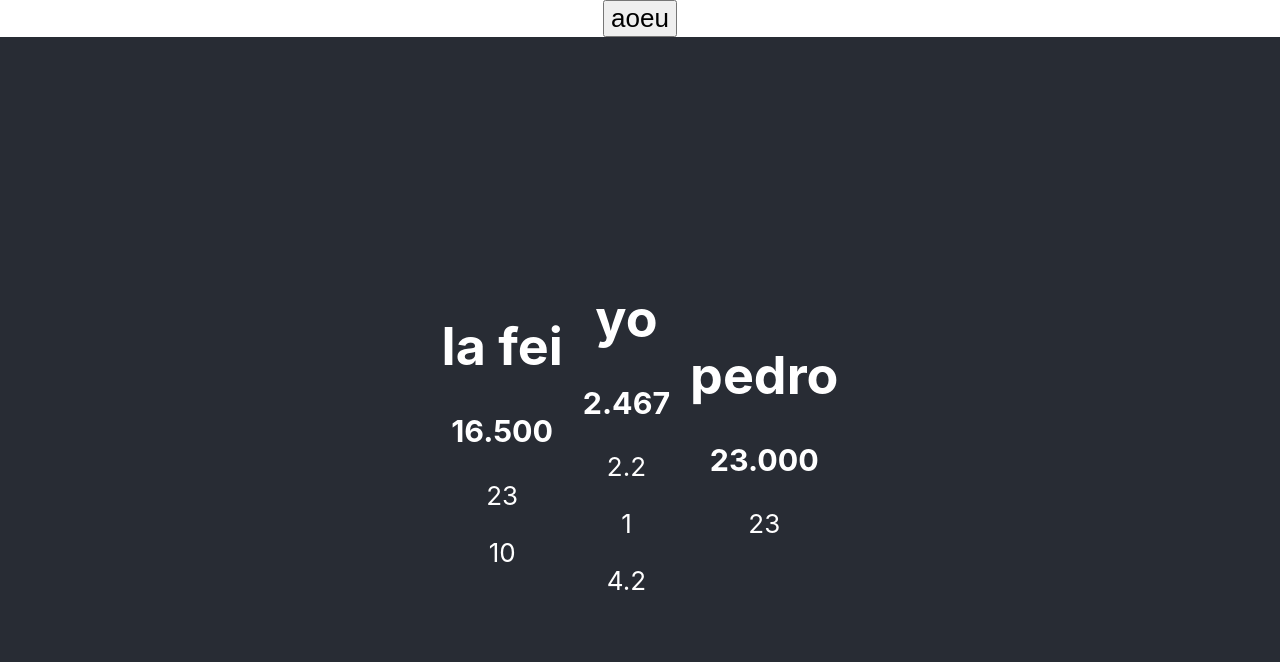
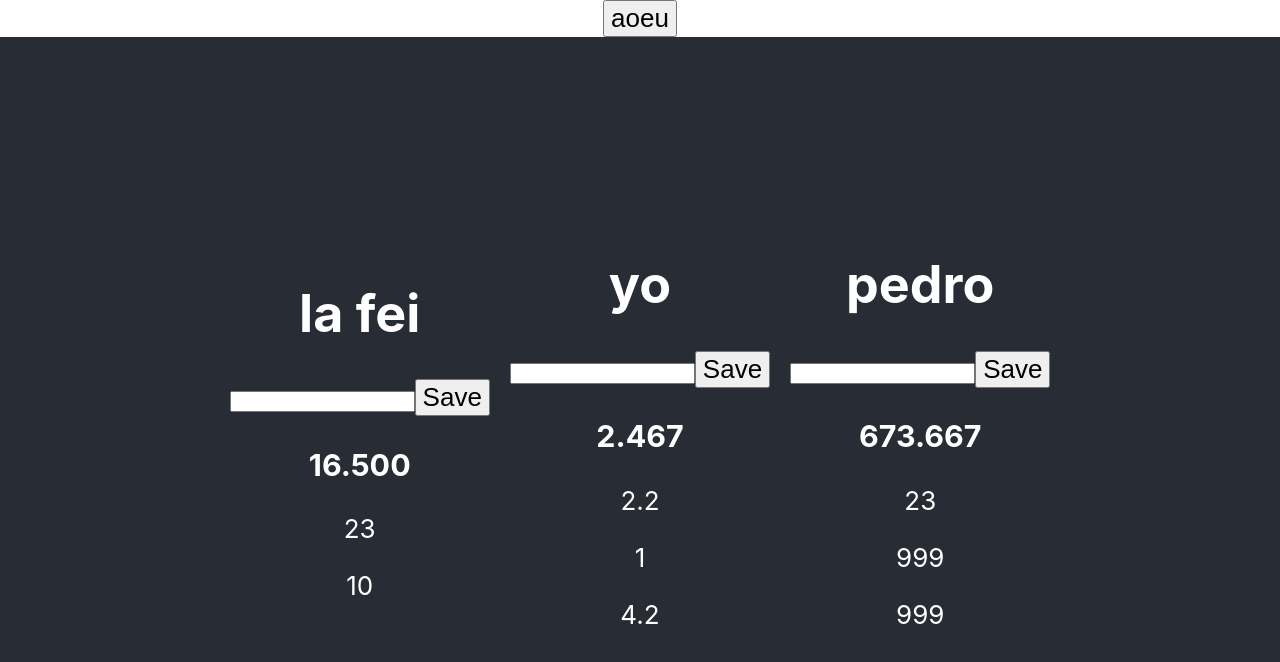
Before and after one commit to diegofernandoalayon/info-games, a React (Vite) app: page / in a window 1280 px wide. Shown: the top 662 px of the page. Built offline with nearby package versions, Linux system fonts and the light colour scheme; data requests are answered from the project's data file.

Commit message:
creando componente FormScore para ingresar el puntaje de cada jugador

```diff
--- a/db.json
+++ b/db.json
@@ -20,7 +20,9 @@
     {
       "name": "pedro",
       "score": [
-        23
+        23,
+        999,
+        999
       ],
       "id": 3
     }
--- a/src/App.jsx
+++ b/src/App.jsx
@@ -18,7 +18,6 @@ function App() {
       ...person,
       score : [...person.score,999]
     }
-    console.log(personUpdate)
     updateScore(3,personUpdate)
 
     setUsers(actual => actual.map(person => person.id === 3 ? personUpdate : person))
--- /dev/null
+++ b/src/components/FormScore/index.jsx
@@ -0,0 +1,18 @@
+
+const FormScore = () => {
+
+  const handleSubmit = (event) => {
+    event.preventDefault()
+  }
+
+  return (
+    <>
+      <form onSubmit={handleSubmit}>
+        <input />
+        <button onClick={()=> console.log('hola')}>Save</button>
+      </form>
+    </>
+  )
+}
+
+export default FormScore
--- a/src/components/Users/index.jsx
+++ b/src/components/Users/index.jsx
@@ -1,7 +1,7 @@
+import FormScore from "../FormScore"
 
 const Users = ({person}) => {
 
-  console.log(person.score)
   const average = (list) => {
     const avg = list.reduce((acc, ele) => acc+=ele,0)
     return (avg/list.length).toFixed(3)
@@ -9,6 +9,7 @@ const Users = ({person}) => {
   return(
     <div>
       <h1>{person.name}</h1>
+      <FormScore />
       <h3>{average(person.score)}</h3>
       {
 
```
